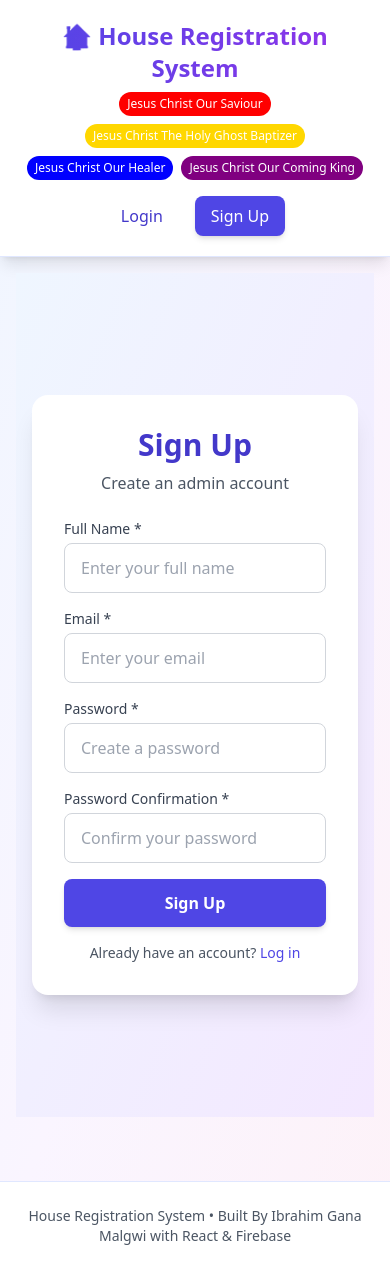
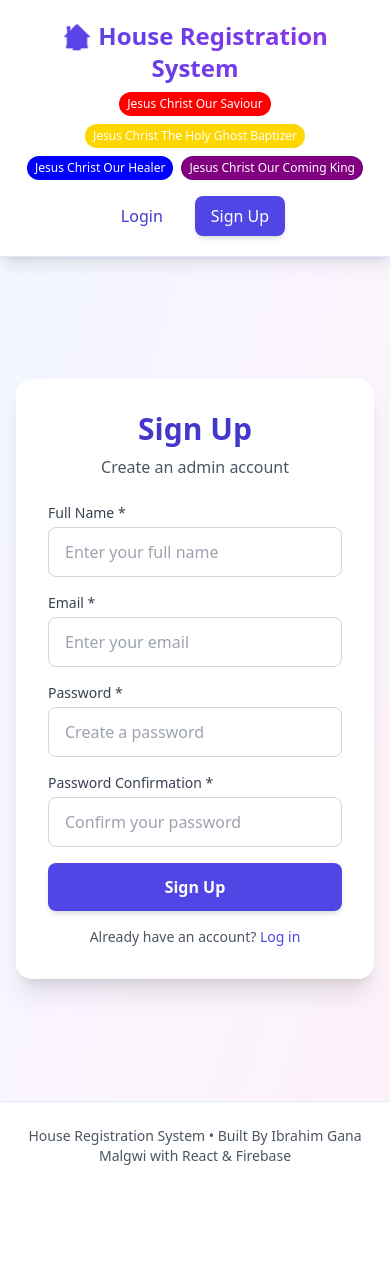
Before and after one commit to IbrahimMalgwi/house-reg, a React (Create React App) app: page /signup in a window 390 px wide. After the commit the page ends 1190 px from the top, so only its background shows below. Built offline with nearby package versions, Linux system fonts and the light colour scheme; no server answers.

Commit message:
Break down app.js into reusable component Separation of Concern for reusability, maintainability, testability and readability

```diff
--- a/src/App.js
+++ b/src/App.js
@@ -8,14 +8,12 @@ import AnalysisDashboard from "./pages/AnalysisDashboard";
 import Login from "./pages/Login";
 import Signup from "./pages/Signup";
 import PrivateRoute from "./components/PrivateRoute";
-import Layout from "./components/Layout";
 import useRegistration from "./hooks/useRegistration";
 
 function AppContent() {
     const { registrants, lastAssigned, handleRegister, clearLastAssigned } = useRegistration();
 
     return (
-        <Layout>
         <Routes>
             <Route path="/" element={<Navigate to="/register" replace />} />
             <Route path="/login" element={<Login />} />
@@ -42,7 +40,6 @@ function AppContent() {
             />
             <Route path="*" element={<Navigate to="/register" replace />} />
         </Routes>
-        </Layout>
     );
 }
 
--- a/src/components/Footer.jsx
+++ b/src/components/Footer.jsx
@@ -3,7 +3,7 @@ import React from "react";
 
 export default function Footer() {
     return (
-        <footer className="mt-12 py-6 bg-white border-t border-indigo-100">
+        <footer className="py-6 bg-white border-t border-indigo-100 mt-auto">
             <div className="max-w-7xl mx-auto px-4 text-center text-sm text-gray-600">
                 <p>House Registration System • Built By Ibrahim Gana Malgwi with React & Firebase</p>
             </div>
--- a/src/components/Layout.jsx
+++ b/src/components/Layout.jsx
@@ -5,11 +5,11 @@ import Footer from "./Footer";
 
 export default function Layout({ children }) {
     return (
-        <div className="min-h-screen bg-gradient-to-br from-blue-50 via-purple-50 to-pink-50">
+        <div className="min-h-screen flex flex-col bg-gradient-to-br from-blue-50 via-purple-50 to-pink-50">
             <Header />
-            <main className="max-w-7xl mx-auto p-4 md:p-6">
+            <div className="flex-grow">
                 {children}
-            </main>
+            </div>
             <Footer />
         </div>
     );
--- a/src/pages/AnalysisDashboard.jsx
+++ b/src/pages/AnalysisDashboard.jsx
@@ -8,6 +8,7 @@ import {
     getHouseColor,
 } from "../utils/houseMapping";
 import { CSVLink } from "react-csv";
+import Layout from "../components/Layout";
 
 // Import Chart.js and react-chartjs-2
 import {
@@ -605,13 +606,27 @@ export default function Dashboard() {
         );
     }
 
+    if (loading) {
+        return (
+            <Layout>
+                <div className="flex items-center justify-center min-h-screen">
+                    <div className="text-center">
+                        <div className="animate-spin rounded-full h-12 w-12 border-t-2 border-b-2 border-indigo-600 mx-auto"></div>
+                        <p className="mt-4 text-lg text-gray-600">Loading dashboard data...</p>
+                    </div>
+                </div>
+            </Layout>
+        );
+    }
+
     return (
-        <div className="min-h-screen bg-gradient-to-br from-blue-50 to-purple-100 py-8 px-4">
+        <Layout>
             <div className="max-w-7xl mx-auto">
                 <header className="text-center mb-8 py-6 bg-gradient-to-r from-blue-600 to-purple-600 text-white rounded-2xl shadow-lg">
                     <h1 className="text-3xl font-bold mb-2">Teen Program Dashboard</h1>
                     <p className="text-xl opacity-90">Comprehensive overview of registrations and distributions</p>
                 </header>
+            <div className="max-w-7xl mx-auto">
 
                 {/* Total Registration Card */}
                 <div className="bg-white rounded-2xl p-6 shadow-lg mb-6">
@@ -810,5 +825,6 @@ export default function Dashboard() {
                 <RegistrationTable registrations={registrations} />
             </div>
         </div>
+</Layout>
     );
 }
--- a/src/pages/Login.jsx
+++ b/src/pages/Login.jsx
@@ -1,7 +1,8 @@
-// src/pages/Login.js
-import React, { useState } from 'react';
-import { Link, useNavigate } from 'react-router-dom';
-import { useAuth } from '../contexts/AuthContext';
+// src/pages/Login.jsx
+import React, { useState } from "react";
+import { Link, useNavigate } from "react-router-dom";
+import { useAuth } from "../contexts/AuthContext";
+import Layout from "../components/Layout";
 
 export default function Login() {
     const [email, setEmail] = useState('');
@@ -26,7 +27,8 @@ export default function Login() {
     }
 
     return (
-        <div className="min-h-screen flex items-center justify-center bg-gradient-to-br from-blue-50 to-purple-100 py-8 px-4">
+        <Layout>
+            <div className="min-h-screen flex items-center justify-center py-12 px-4 sm:px-6 lg:px-8">
             <div className="w-full max-w-md">
                 <div className="bg-white p-8 rounded-2xl shadow-xl space-y-4">
                     <div className="text-center mb-6">
@@ -90,5 +92,6 @@ export default function Login() {
                 </div>
             </div>
         </div>
+        </Layout>
     );
 }
--- a/src/pages/RegistrationForm.jsx
+++ b/src/pages/RegistrationForm.jsx
@@ -2,6 +2,9 @@
 import React, { useState, useEffect } from "react";
 import { db } from "../firebase";
 import { collection, addDoc, serverTimestamp, getDocs } from "firebase/firestore";
+import Layout from "../components/Layout";
+
+
 
 const houses = [
     {
@@ -30,7 +33,7 @@ const houses = [
     },
 ];
 
-export default function RegistrationForm({ onRegister }) {
+export default function RegistrationForm({ onRegister, lastAssigned, clearLastAssigned }) {
     const [formData, setFormData] = useState({
         name: "",
         age: "",
@@ -209,8 +212,9 @@ export default function RegistrationForm({ onRegister }) {
     };
 
     return (
-        <div className="min-h-screen flex items-center justify-center bg-gradient-to-br from-blue-50 to-purple-100 py-8 px-4">
-            <div className="w-full max-w-md">
+        <Layout>
+            <div className=" flex items-center justify-center py-8 px-4">
+                <div className="w-full max-w-md">
                 <div className="bg-white p-8 rounded-2xl shadow-xl space-y-4">
                     <div className="text-center mb-6">
                         <h2 className="text-3xl font-bold text-indigo-700 mb-2">
@@ -378,9 +382,9 @@ export default function RegistrationForm({ onRegister }) {
                     </form>
                 </div>
 
-                {/* Success Modal */}
-                {success && (
-                    <div className="fixed inset-0 flex items-center justify-center bg-black bg-opacity-50 z-50 p-4">
+                    {/* Success Modal */}
+                    {success && (
+                        <div className="fixed inset-0 flex items-center justify-center bg-black bg-opacity-50 z-50 p-4">
                         <div
                             className="bg-white p-6 rounded-xl shadow-lg text-center max-w-sm w-full animate-pop-in"
                             style={{ borderTop: `8px solid ${success.color}` }}
@@ -414,6 +418,7 @@ export default function RegistrationForm({ onRegister }) {
                     </div>
                 )}
             </div>
-        </div>
+            </div>
+        </Layout>
     );
 }
--- a/src/pages/Signup.jsx
+++ b/src/pages/Signup.jsx
@@ -1,7 +1,8 @@
-// src/pages/Signup.js
-import React, { useState } from 'react';
-import { Link, useNavigate } from 'react-router-dom';
-import { useAuth } from '../contexts/AuthContext';
+// src/pages/Signup.jsx
+import React, { useState } from "react";
+import { Link, useNavigate } from "react-router-dom";
+import { useAuth } from "../contexts/AuthContext";
+import Layout from "../components/Layout";
 
 export default function Signup() {
     const [email, setEmail] = useState('');
@@ -32,7 +33,8 @@ export default function Signup() {
     }
 
     return (
-        <div className="min-h-screen flex items-center justify-center bg-gradient-to-br from-blue-50 to-purple-100 py-8 px-4">
+        <Layout>
+            <div className="min-h-screen flex items-center justify-center py-12 px-4 sm:px-6 lg:px-8">
             <div className="w-full max-w-md">
                 <div className="bg-white p-8 rounded-2xl shadow-xl space-y-4">
                     <div className="text-center mb-6">
@@ -124,5 +126,6 @@ export default function Signup() {
                 </div>
             </div>
         </div>
+        </Layout>
     );
 }
```
Lines whose indentation alone changed are shown as unchanged.
